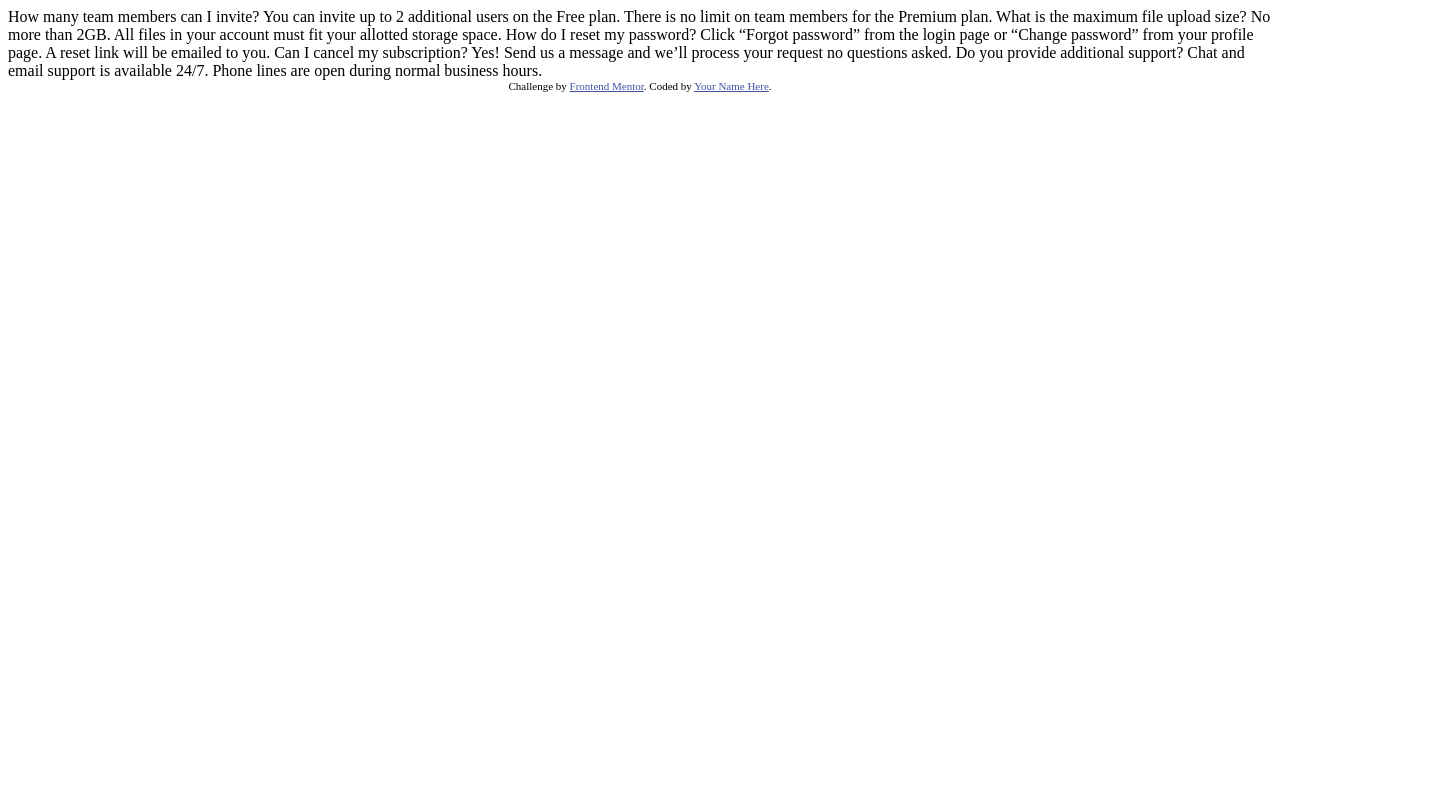
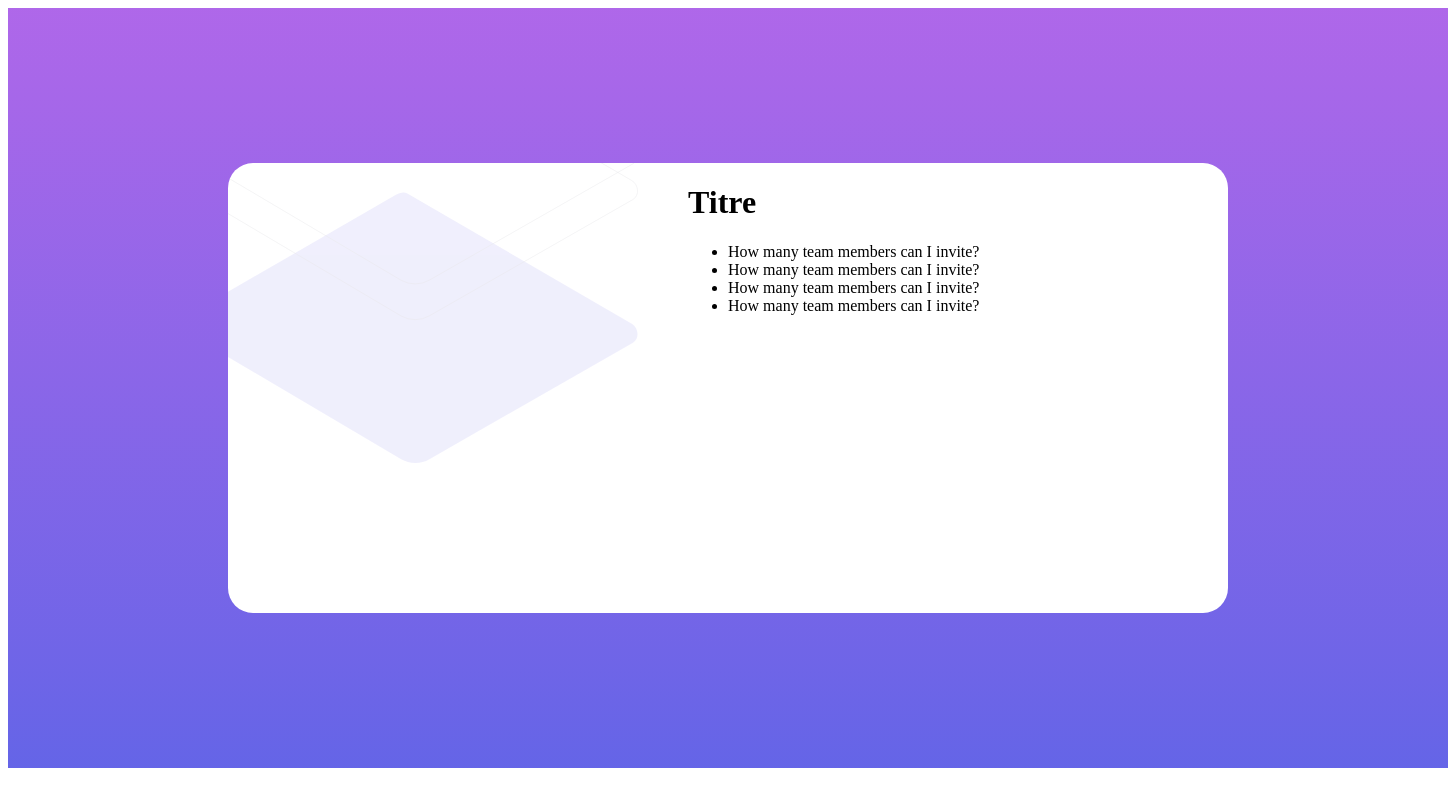
Before and after one commit to pbergue/front_end_mentor, a plain HTML site: page index.html in a window 1280 px wide. Shown: the whole page, 1448 px wide, since content can reach past the window. Drawn offline with Linux system fonts and the light colour scheme.

Commit message:
implemented the first boxes and css

```diff
--- a/index.html
+++ b/index.html
@@ -5,36 +5,27 @@
   <meta name="viewport" content="width=device-width, initial-scale=1.0"> <!-- displays site properly based on user's device -->
 
   <link rel="icon" type="image/png" sizes="32x32" href="./images/favicon-32x32.png">
-
+  <link rel="stylesheet" href="./style.css" class="css">
   <title>Frontend Mentor | FAQ Accordion Card</title>
 
   <!-- Feel free to remove these styles or customise in your own stylesheet 👍 -->
-  <style>
-    .attribution { font-size: 11px; text-align: center; }
-    .attribution a { color: hsl(228, 45%, 44%); }
-  </style>
 </head>
 <body>
-  How many team members can I invite?
-  You can invite up to 2 additional users on the Free plan. There is no limit on
-  team members for the Premium plan.
-
-  What is the maximum file upload size?
-  No more than 2GB. All files in your account must fit your allotted storage space.
-
-  How do I reset my password?
-  Click “Forgot password” from the login page or “Change password” from your profile page.
-  A reset link will be emailed to you.
-
-  Can I cancel my subscription?
-  Yes! Send us a message and we’ll process your request no questions asked.
-
-  Do you provide additional support?
-  Chat and email support is available 24/7. Phone lines are open during normal business hours.
-
-  <div class="attribution">
-    Challenge by <a href="https://www.frontendmentor.io?ref=challenge" target="_blank">Frontend Mentor</a>.
-    Coded by <a href="#">Your Name Here</a>.
+  <div class="background">
+    <div class="box">
+      <img class="pattern-dsk" src="./images/bg-pattern-desktop.svg" alt="">
+      <div>
+        <h1>Titre</h1>
+        <div class="subtext"><p>
+          <ul>
+            <li>How many team members can I invite?</li>
+            <li>How many team members can I invite?</li>
+            <li>How many team members can I invite?</li>
+            <li>How many team members can I invite?</li>
+          </ul>
+        </p></div>
+      </div>
+    </div>
   </div>
 </body>
 </html>
--- /dev/null
+++ b/style.css
@@ -0,0 +1,37 @@
+body {
+
+}
+
+h1 {
+
+}
+.background {
+  background: linear-gradient(hsl(273, 75%, 66%),hsl(240, 73%, 65%));
+  width: 1440px;
+  overflow: hidden;
+  height: 95vh;
+  display:flex;
+  margin-left:auto;
+  margin-right:auto;
+  justify-content: center;
+  align-content: center;
+}
+
+.box {
+    background-color: white;
+    align-self: center;
+    display: flex;
+    overflow: hidden;
+    height: 450px;
+    width: 1000px;
+    border-radius: 25px;
+
+}
+
+.pattern-dsk {
+    position: relative;
+    bottom: 150px;
+    right: 50px;
+    height: auto;
+    max-width: 100%;
+}
```
